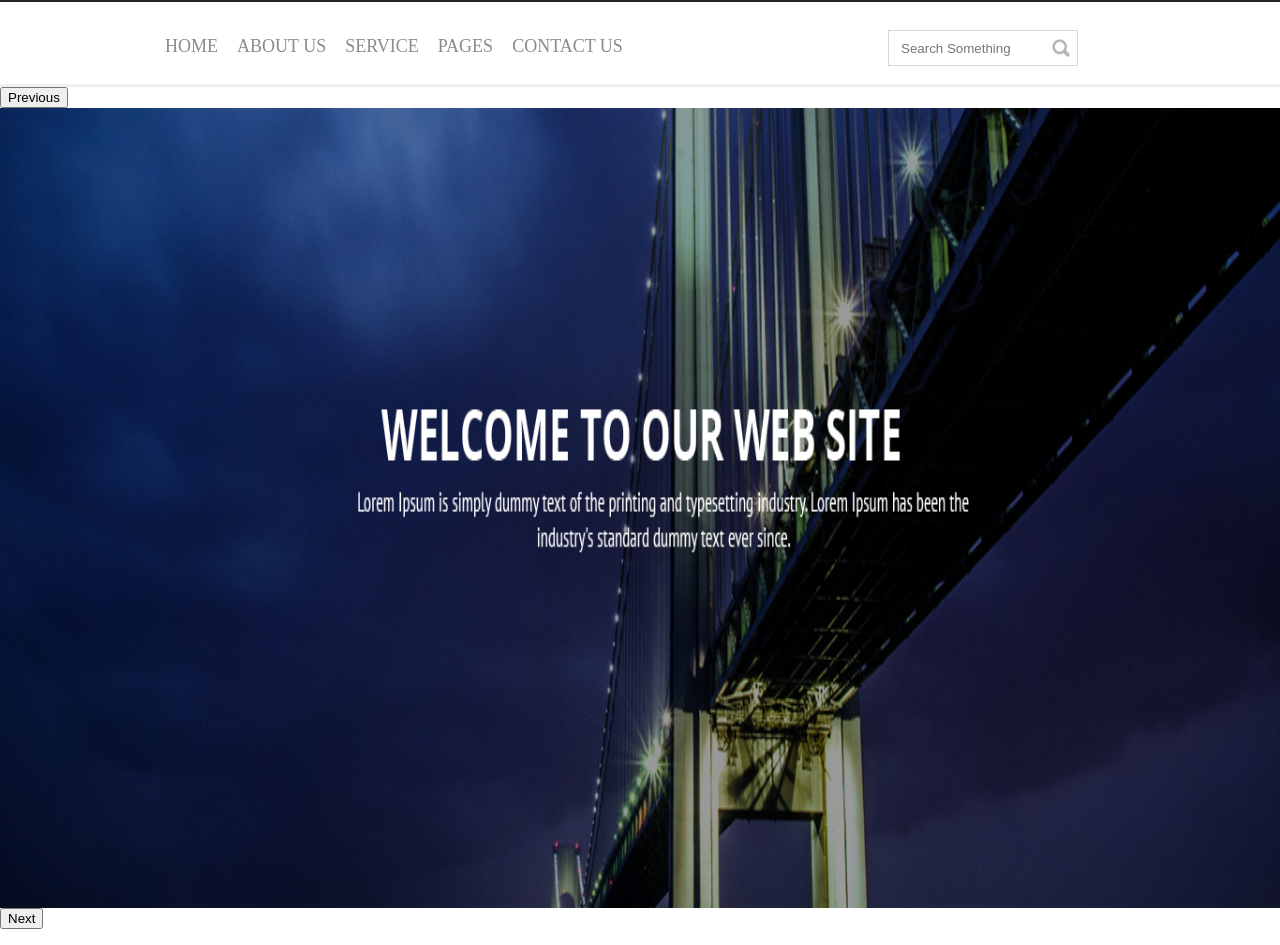
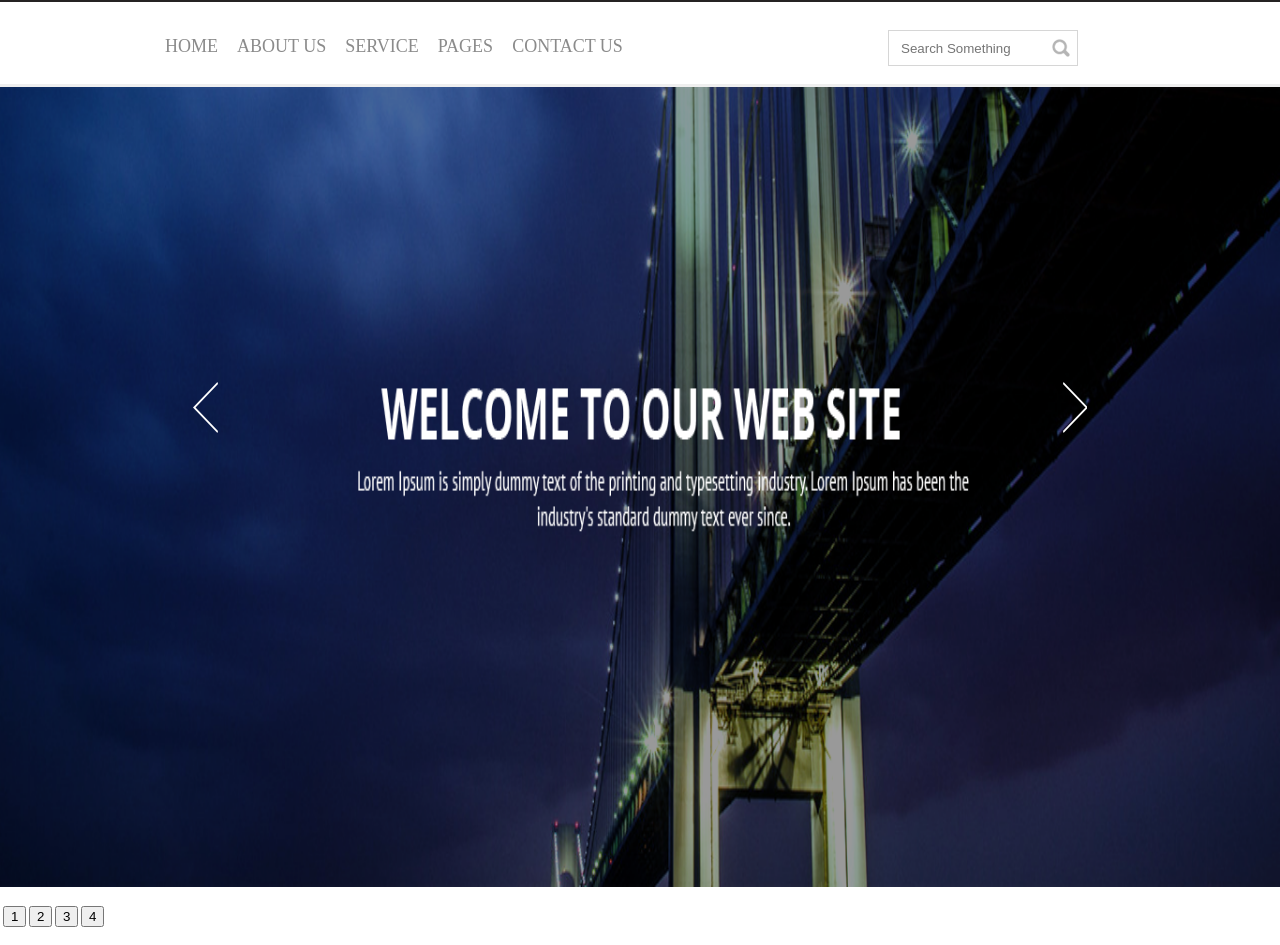
Before and after one commit to Brunokrk/Front-End-Exercises, a plain HTML site: page QuarentineTraining/index.html in a window 1280 px wide. Shown: the part 58-1003 px from the top of the page. Drawn offline with nearby package versions, Linux system fonts and the light colour scheme.

Commit message:
Slider
Botoes anterior e prox

```diff
--- a/QuarentineTraining/css/main.css
+++ b/QuarentineTraining/css/main.css
@@ -86,3 +86,43 @@ main{
     float:left;
     position: relative;
 }
+button.slick-prev{
+    font-size: 0px;
+    border: none;
+    width: 25px;
+    height: 51px;
+    background-color: transparent;
+    background-image: url(../img/LeftArrow.png);
+    position: absolute;
+    z-index: 9;
+    top: 35%;
+    left: 193px;
+}
+button.slick-next{
+    font-size: 0px;
+    border: none;
+    width: 25px;
+    height: 51px;
+    background-color: transparent;
+    background-image: url(../img/RightArrow.png);
+    position: absolute;
+    z-index: 9;
+    top: 35%;
+    right: 193px;
+
+}
+.slider-principal{
+    width: 100%;
+}
+ul.slick-dots li {
+    display: inline-block;
+    font-size: 0px;
+    border: 3px solid #ffffff;
+    border-radius: 50%;
+    width: 20px;
+    height: 20px;
+
+}
+ul.slick-dots li.slick-active {
+    background-color: #00bac6 ;
+}
--- a/QuarentineTraining/js/main.js
+++ b/QuarentineTraining/js/main.js
@@ -1 +1,10 @@
-$('.slider-principal').slick();
+
+$('.slider-principal').slick({
+    dots: true,
+    infinite: true,
+    speed: 300,
+    slidesToShow: 1,
+    adaptiveHeight: true,
+    autoplay: true,
+    autoplaySpeed: 2000
+});
```
Also changed, not shown: QuarentineTraining/img/LeftArrow.png (added), QuarentineTraining/img/RightArrow.png (added).
